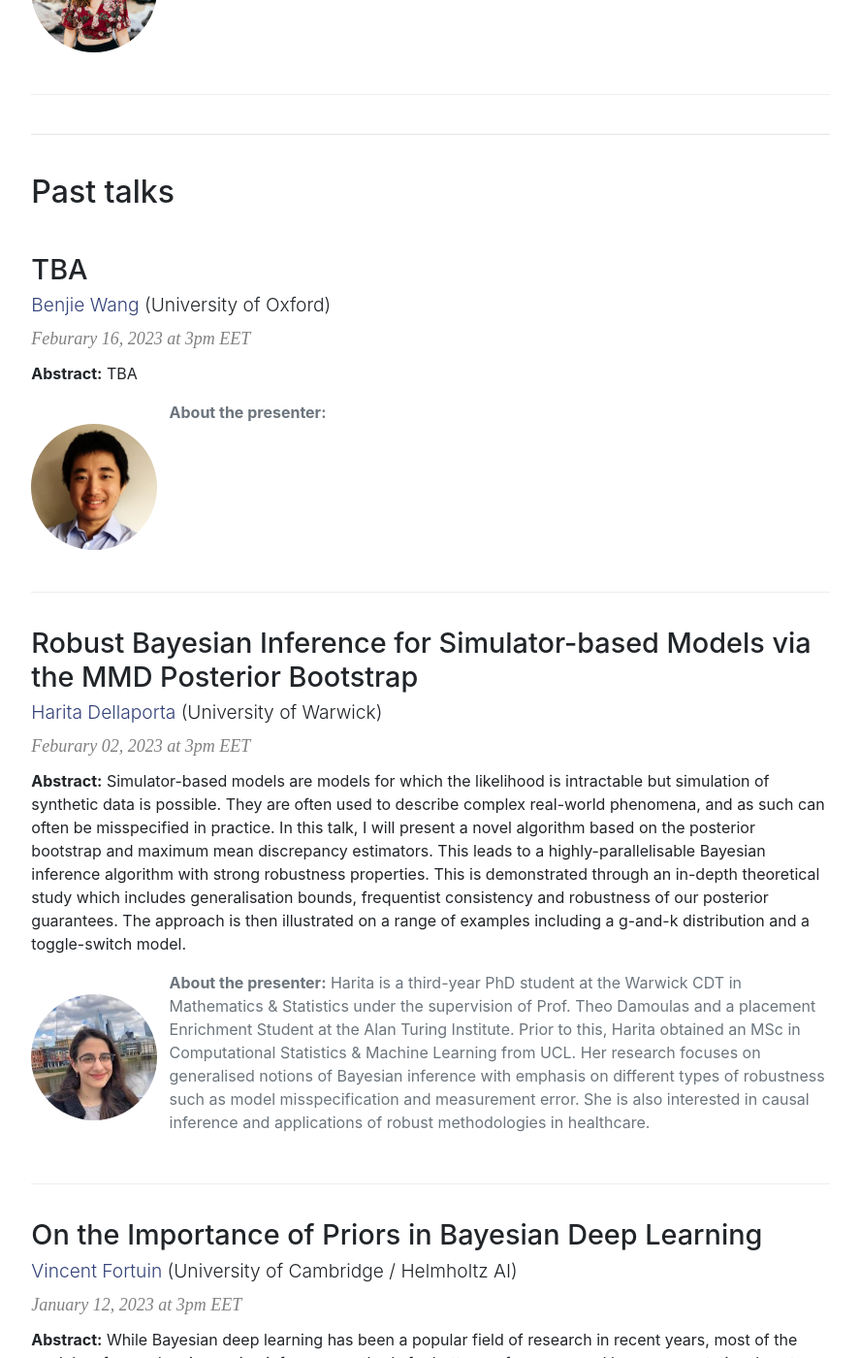
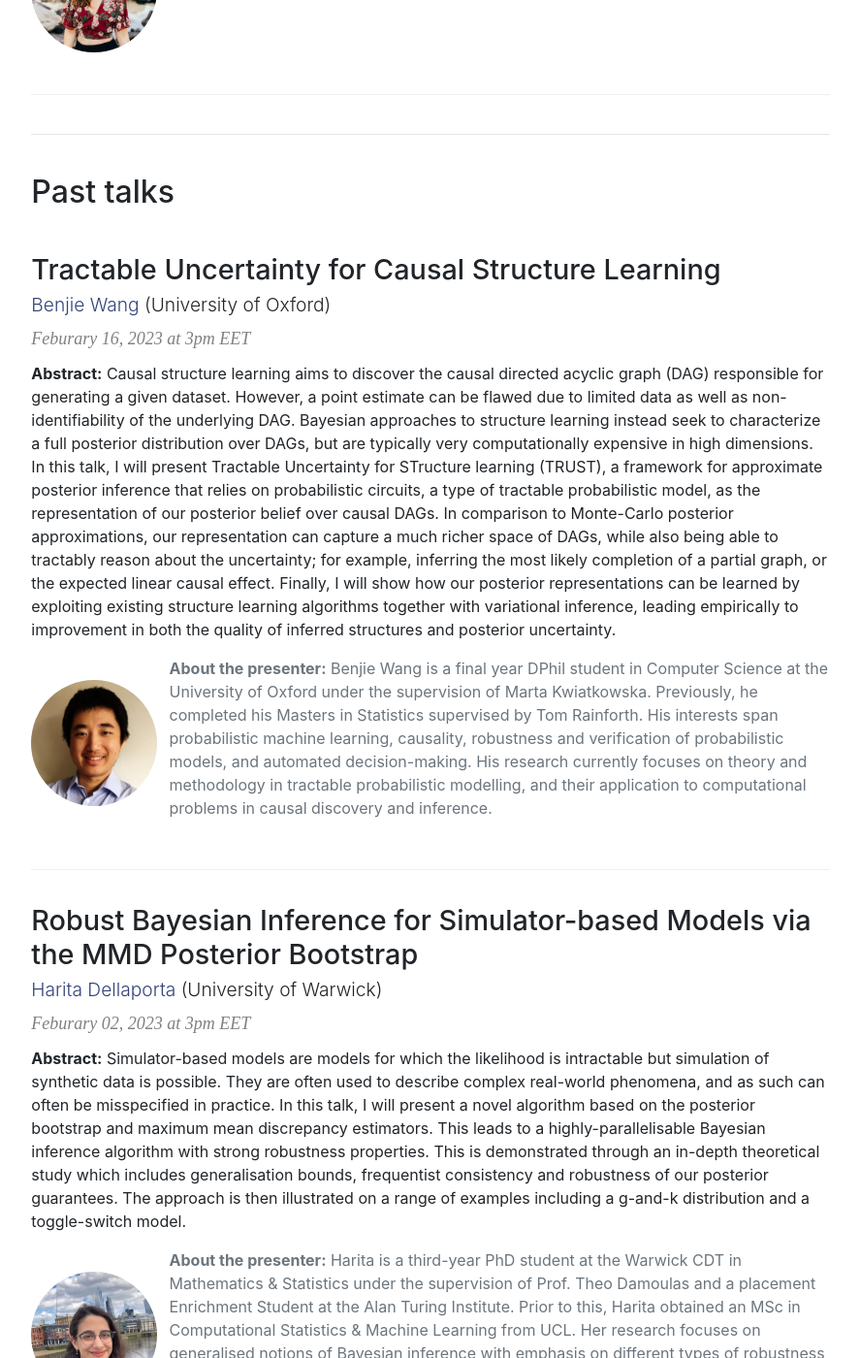
Before and after one commit to AaltoML/apml, a Jekyll site: the page built from index.html, in a window 1280 px wide and 1400 px high, scrolled down 1814 px. Shown: the whole window at 97% size, without its empty margins (196-1083 px from the left). Built offline with Jekyll 4.4.1, drawn with Linux system fonts in a browser that asks for light colours.

Commit message:
Added Benjies talk

```diff
--- a/_data/talks.yml
+++ b/_data/talks.yml
@@ -224,12 +224,12 @@
   photo: harita_dellaporta
 
 - date: Feburary 16, 2023 at 3pm EET
-  title: "TBA"
+  title: "Tractable Uncertainty for Causal Structure Learning"
   presenter: "Benjie Wang"
   url: https://www.cs.ox.ac.uk/people/benjie.wang/
   affiliation: "University of Oxford"
-  abstract: "TBA"
-  biography: ""
+  abstract: "Causal structure learning aims to discover the causal directed acyclic graph (DAG) responsible for generating a given dataset. However, a point estimate can be flawed due to limited data as well as non-identifiability of the underlying DAG. Bayesian approaches to structure learning instead seek to characterize a full posterior distribution over DAGs, but are typically very computationally expensive in high dimensions. In this talk, I will present Tractable Uncertainty for STructure learning (TRUST), a framework for approximate posterior inference that relies on probabilistic circuits, a type of tractable probabilistic model, as the representation of our posterior belief over causal DAGs. In comparison to Monte-Carlo posterior approximations, our representation can capture a much richer space of DAGs, while also being able to tractably reason about the uncertainty; for example, inferring the most likely completion of a partial graph, or the expected linear causal effect. Finally, I will show how our posterior representations can be learned by exploiting existing structure learning algorithms together with variational inference, leading empirically to improvement in both the quality of inferred structures and posterior uncertainty."
+  biography: "Benjie Wang is a final year DPhil student in Computer Science at the University of Oxford under the supervision of Marta Kwiatkowska. Previously, he completed his Masters in Statistics supervised by Tom Rainforth. His interests span probabilistic machine learning, causality, robustness and verification of probabilistic models, and automated decision-making. His research currently focuses on theory and methodology in tractable probabilistic modelling, and their application to computational problems in causal discovery and inference."
   photo: benji_wang
 
 - date: March 02, 2023 at 3pm EET
```
